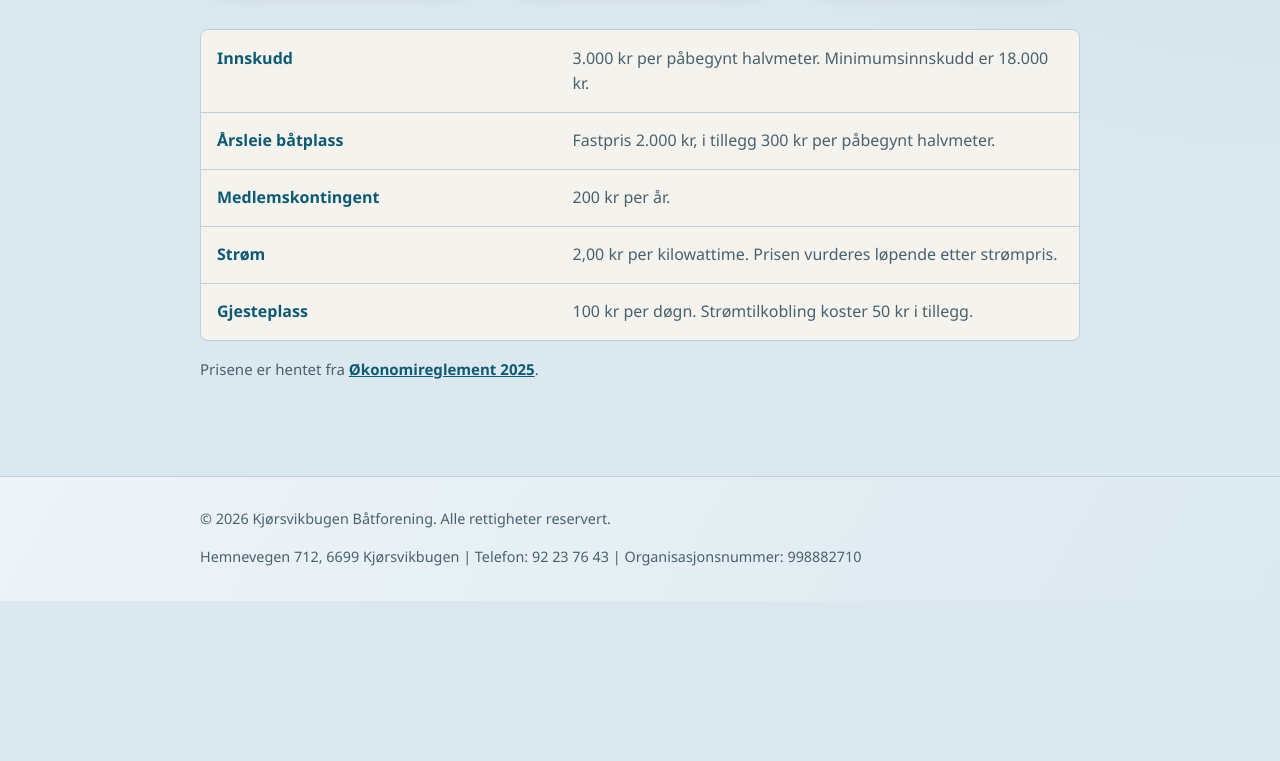
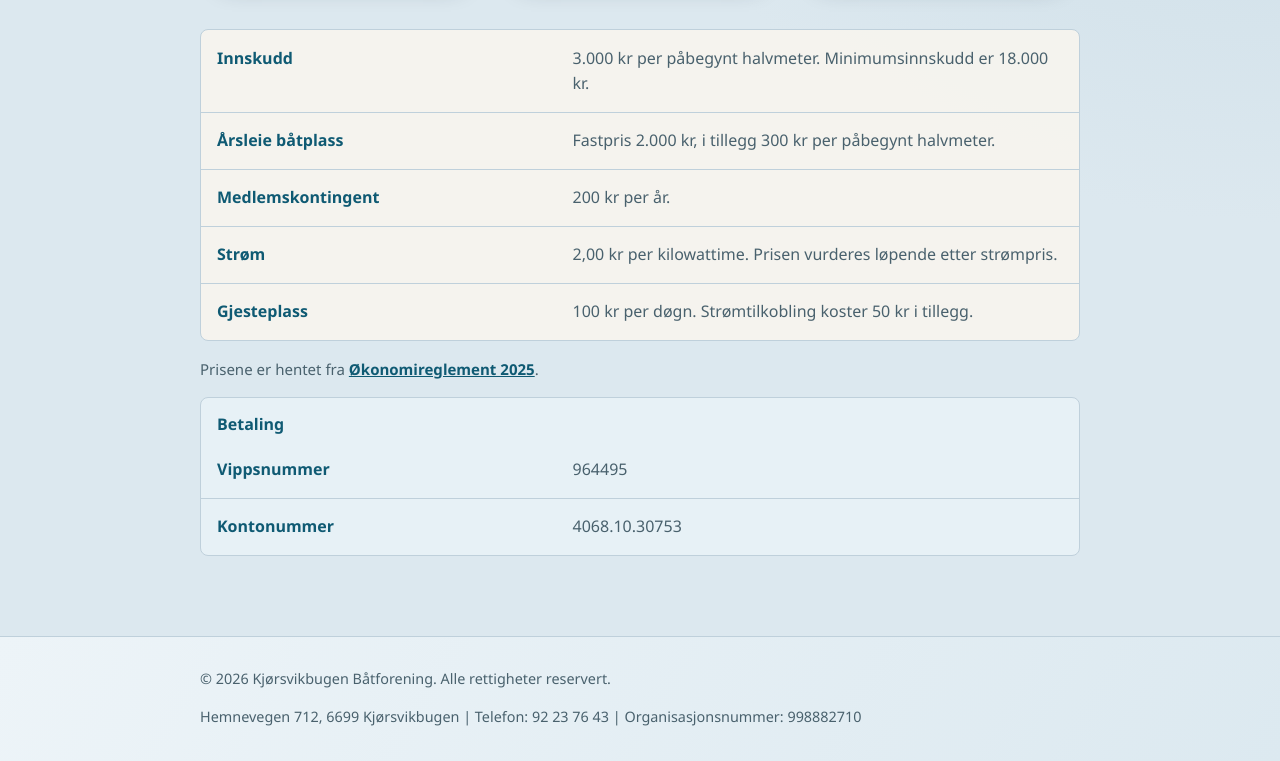
Before and after one commit to kristianvv/kjorsvikbugen-baatforening, a plain HTML site: page priser.html in a window 1280 px wide. Shown: the part 545-1306 px from the top of the page. Before the commit the page ends 1146 px from the top, so only its background shows below. Drawn offline with Linux system fonts and the light colour scheme.

Commit message:
La til vippsnummer og kontonummer

```diff
--- a/priser.html
+++ b/priser.html
@@ -172,6 +172,21 @@
             color: var(--muted);
         }
 
+        .payment-info {
+            margin-top: 1rem;
+            border: 1px solid var(--line);
+            border-radius: 8px;
+            overflow: hidden;
+            background: var(--surface-2);
+        }
+
+        .payment-info h2 {
+            margin: 0;
+            padding: 0.9rem 1rem 0.25rem;
+            font-size: 1rem;
+            color: var(--accent);
+        }
+
         .source {
             margin-top: 1rem;
             color: var(--muted);
@@ -263,6 +278,18 @@
         </section>
 
         <p class="source">Prisene er hentet fra <a href="dokumenter/Økonomireglement 2025.pdf" download>Økonomireglement 2025</a>.</p>
+
+        <section class="payment-info" aria-label="Betalingsinformasjon">
+            <h2>Betaling</h2>
+            <div class="price-row">
+                <strong>Vippsnummer</strong>
+                <span>964495</span>
+            </div>
+            <div class="price-row">
+                <strong>Kontonummer</strong>
+                <span>4068.10.30753</span>
+            </div>
+        </section>
     </main>
 
     <footer>
```
